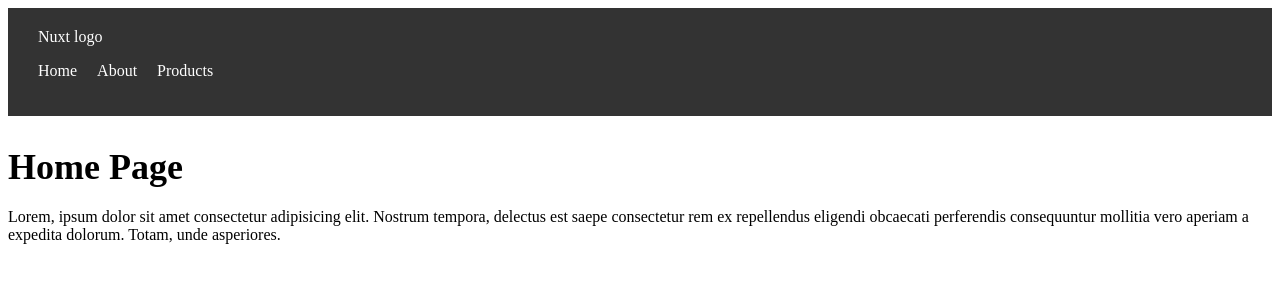
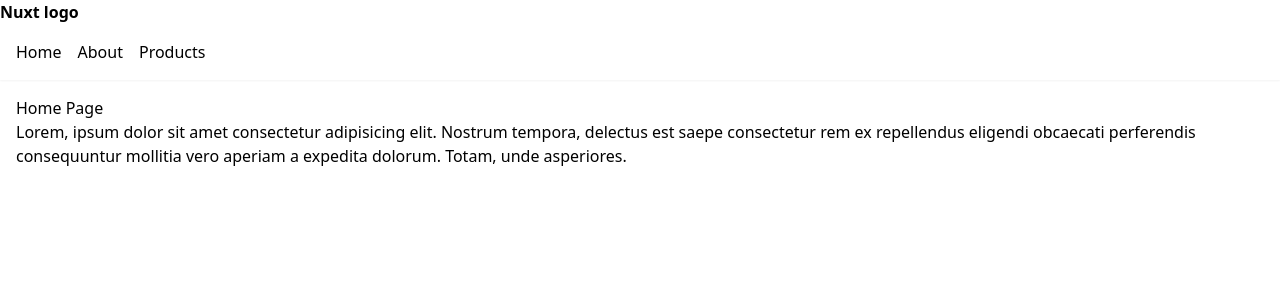
Before and after one commit to sandeep-narayana/NUXT_Crash_Course, a Nuxt app in the folder nuxt_app/: page / in a window 1280 px wide. Shown: the top 300 px of the page. Built offline with nearby package versions, Linux system fonts and the light colour scheme.

Commit message:
added tailwain css as per the documentation https://nuxt.com/modules/tailwindcss

```diff
--- a/nuxt_app/layouts/default.vue
+++ b/nuxt_app/layouts/default.vue
@@ -1,9 +1,9 @@
 <template>
-  <div id="my-header">
-    <header>
-      <NuxtLink to="/">Nuxt logo</NuxtLink>
-      <nav>
-        <ul>
+  <div>
+    <header class="shadow-sm bg-white">
+      <NuxtLink to="/" class="font-bold">Nuxt logo</NuxtLink>
+      <nav class="container mx-auto p-4 flex justify-between">
+        <ul class="flex gap-4">
           <li><NuxtLink to="/">Home</NuxtLink></li>
           <li><NuxtLink to="/about">About</NuxtLink></li>
           <li><NuxtLink to="/products">Products</NuxtLink></li>
@@ -13,37 +13,7 @@
   </div>
 
   <!-- Output other component page -->
-  <div>
+  <div class="container mx-auto p-4">
     <slot />
   </div>
 </template>
-
-<style scoped>
-#my-header {
-  background-color: #333; /* Background color for the header */
-  color: #fff; /* Text color for the header */
-  padding: 20px; /* Add padding to the header */
-  display: flex;
-  justify-content: space-between; /* Align logo and navigation horizontally */
-  align-items: center; /* Center align items vertically */
-}
-
-#my-header a {
-  color: #fff; /* Text color for the header links */
-  text-decoration: none; /* Remove underlines from links */
-  margin: 0 10px; /* Add margin to separate links */
-  display: inline-block; /* Make links inline-block to control spacing */
-}
-
-#my-header ul {
-  list-style: none; /* Remove list bullets */
-  padding: 0; /* Remove default padding for ul */
-  display: flex; /* Use flex layout for the list items */
-}
-
-#my-header li {
-  margin: 0; /* Remove default margin for list items */
-}
-
-/* You can add more styles for navigation, logo, etc. */
-</style>
--- a/nuxt_app/layouts/product.vue
+++ b/nuxt_app/layouts/product.vue
@@ -1,53 +1,20 @@
 <template>
-    <div id="my-header">
-      <header>
-        <NuxtLink to="/products">Nuxt Dojo Merch</NuxtLink>
-        <nav>
-
-        </nav>
+  <div>
+    <header class="shadow-sm bg-white">
+      <NuxtLink to="/products" class="font-bold">Nuxt Dojo Merch</NuxtLink>
     </header>
   </div>
 
   <!-- Output other component page -->
-    <div>
+  <div class="container mx-auto p-4">
     <slot />
   </div>
 
-    <footer>
-        <ul>
+  <footer class="container mx-auto p-4 flex justify-between border-t-2">
+    <ul class="flex gap-4">
       <li><NuxtLink to="/">Home</NuxtLink></li>
       <li><NuxtLink to="/about">About</NuxtLink></li>
       <li><NuxtLink to="/products">Products</NuxtLink></li>
     </ul>
   </footer>
 </template>
-
-  <style scoped>
-  #my-header {
-    background-color: #333; /* Background color for the header */
-    color: #fff; /* Text color for the header */
-    padding: 20px; /* Add padding to the header */
-    display: flex;
-    justify-content: space-between; /* Align logo and navigation horizontally */
-    align-items: center; /* Center align items vertically */
-  }
-
-  #my-header a {
-    color: #fff; /* Text color for the header links */
-    text-decoration: none; /* Remove underlines from links */
-    margin: 0 10px; /* Add margin to separate links */
-    display: inline-block; /* Make links inline-block to control spacing */
-  }
-
-  #my-header ul {
-    list-style: none; /* Remove list bullets */
-    padding: 0; /* Remove default padding for ul */
-    display: flex; /* Use flex layout for the list items */
-  }
-
-  #my-header li {
-    margin: 0; /* Remove default margin for list items */
-  }
-
-  /* You can add more styles for navigation, logo, etc. */
-  </style>
--- a/nuxt_app/nuxt.config.ts
+++ b/nuxt_app/nuxt.config.ts
@@ -1,4 +1,5 @@
 // https://nuxt.com/docs/api/configuration/nuxt-config
 export default defineNuxtConfig({
-  devtools: { enabled: true }
+  devtools: { enabled: true },
+  modules:['@nuxtjs/tailwindcss']
 })
--- a/nuxt_app/pages/about.vue
+++ b/nuxt_app/pages/about.vue
@@ -10,12 +10,4 @@
 </script>
 
 <style scoped>
-h2 {
-  margin-bottom: 20px;
-  font-size: 36px;
-}
-
-p {
-  margin: 20px 0;
-}
 </style>
--- a/nuxt_app/pages/index.vue
+++ b/nuxt_app/pages/index.vue
@@ -9,12 +9,5 @@
 </template>
 
 <style scoped>
-h2 {
-  margin-bottom: 20px;
-  font-size: 36px;
-}
 
-p {
-  margin: 20px 0;
-}
 </style>
--- /dev/null
+++ b/package.json
@@ -0,0 +1,5 @@
+{
+  "devDependencies": {
+    "@nuxtjs/tailwindcss": "^6.8.0"
+  }
+}
```
Also changed, not shown: 2 other files (tests, documents, lock files or other folders). Lines whose indentation alone changed are shown as unchanged.
